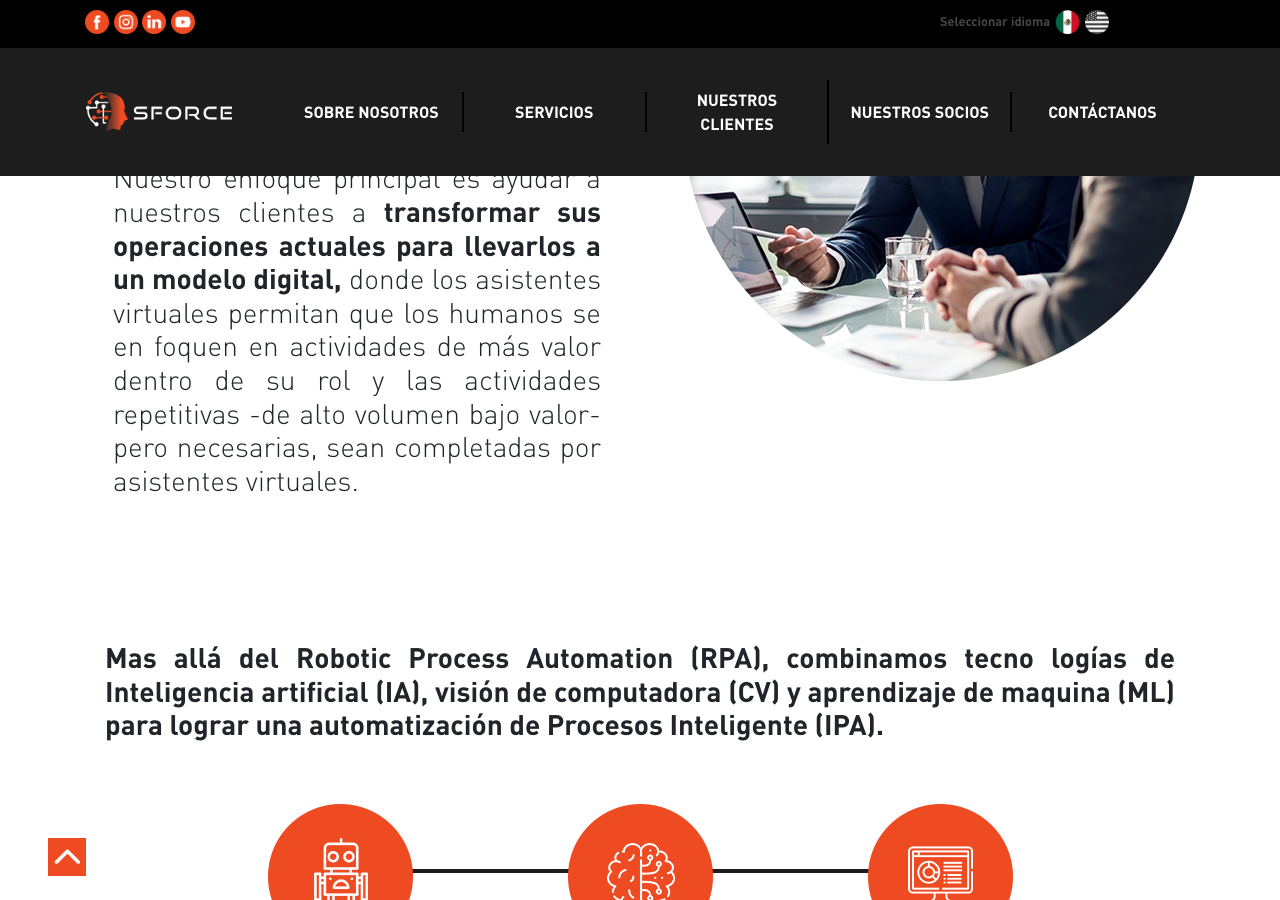
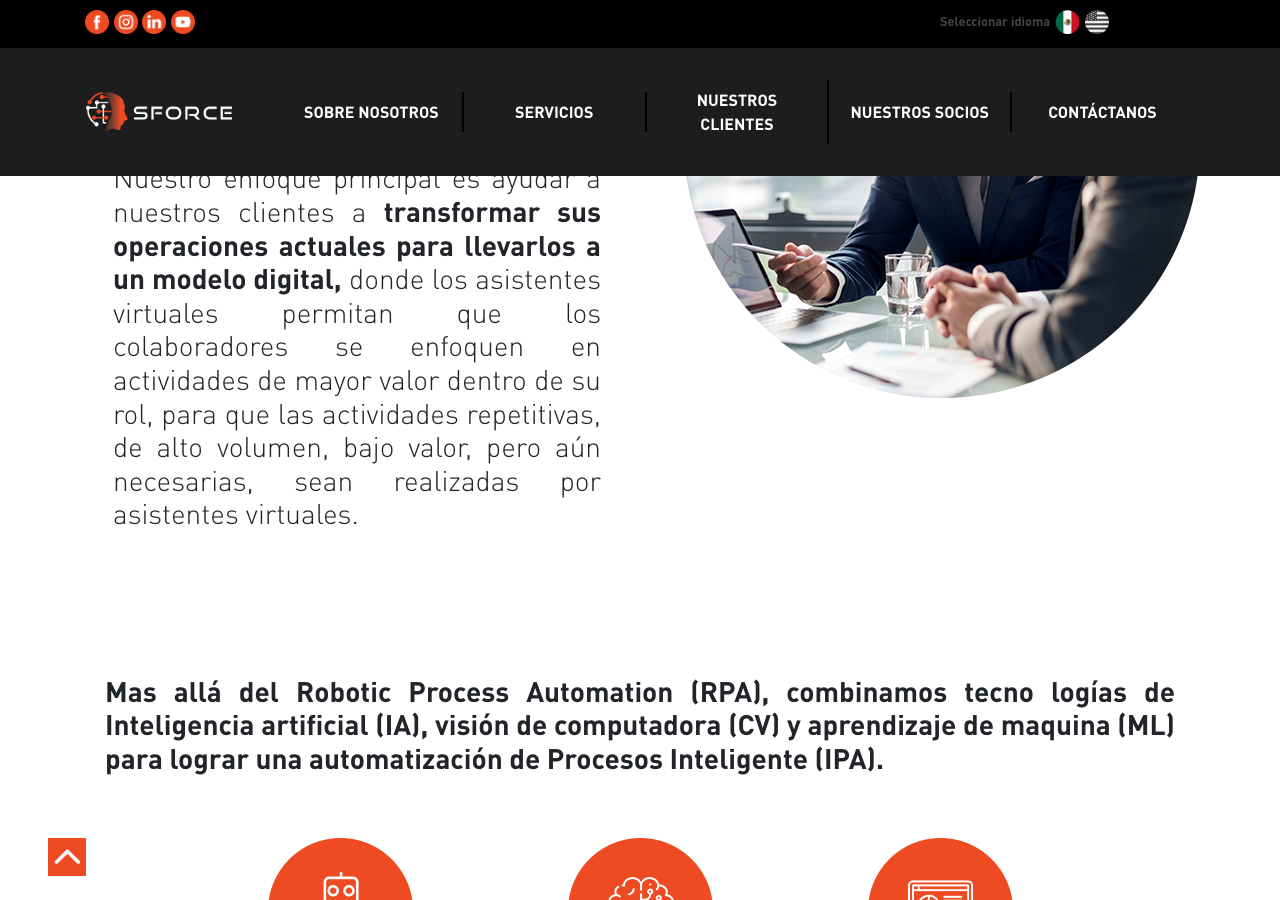
Before and after one commit to smartforcemx/sforce-jekyll, a Jekyll site: the page built from nosotros.html, in a window 1280 px wide and 900 px high, scrolled down 901 px. Built offline with Jekyll 4.4.1, drawn with Linux system fonts in a browser that asks for light colours; nearby versions of some CDN libraries.

Commit message:
Update from Forestry.io Rafael Castañeda Garduño updated _data/about_us_intern.yml

```diff
--- a/_data/about_us_intern.yml
+++ b/_data/about_us_intern.yml
@@ -27,9 +27,10 @@ smart3_1_parrafo:
     en: transform their existing operations and  transition to a digital model,
 smart3_2_parrafo:
   texto:
-    es: donde los asistentes virtuales permitan que los humanos se en foquen en actividades
-      de más valor dentro de su rol y las actividades repetitivas -de alto volumen
-      bajo valor- pero necesarias, sean completadas por asistentes virtuales.
+    es: donde los asistentes virtuales permitan que los colaboradores se enfoquen
+      en actividades de mayor valor dentro de su rol, para que las actividades repetitivas,
+      de alto volumen, bajo valor, pero aún necesarias, sean realizadas por asistentes
+      virtuales.
     en: where virtual assistants allow humans to focus on activities of greater value
       in their role and the necessary repetitive high-volume acti vities are completed
       by these virtual assistants.
```
